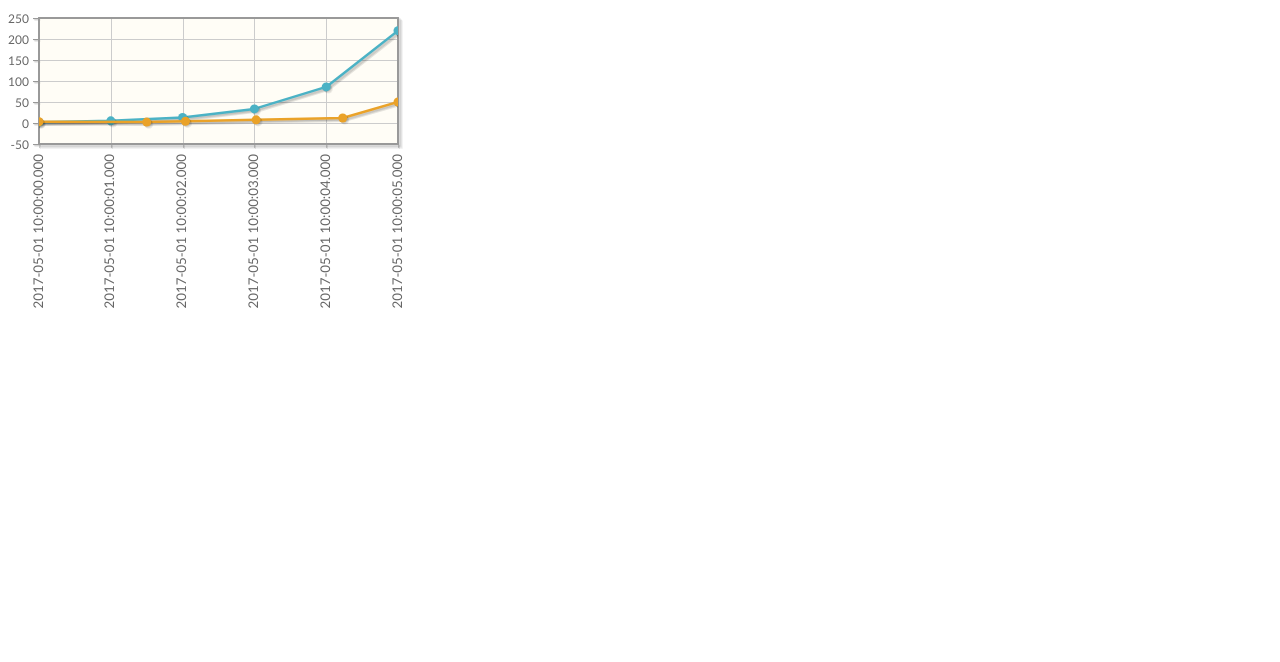
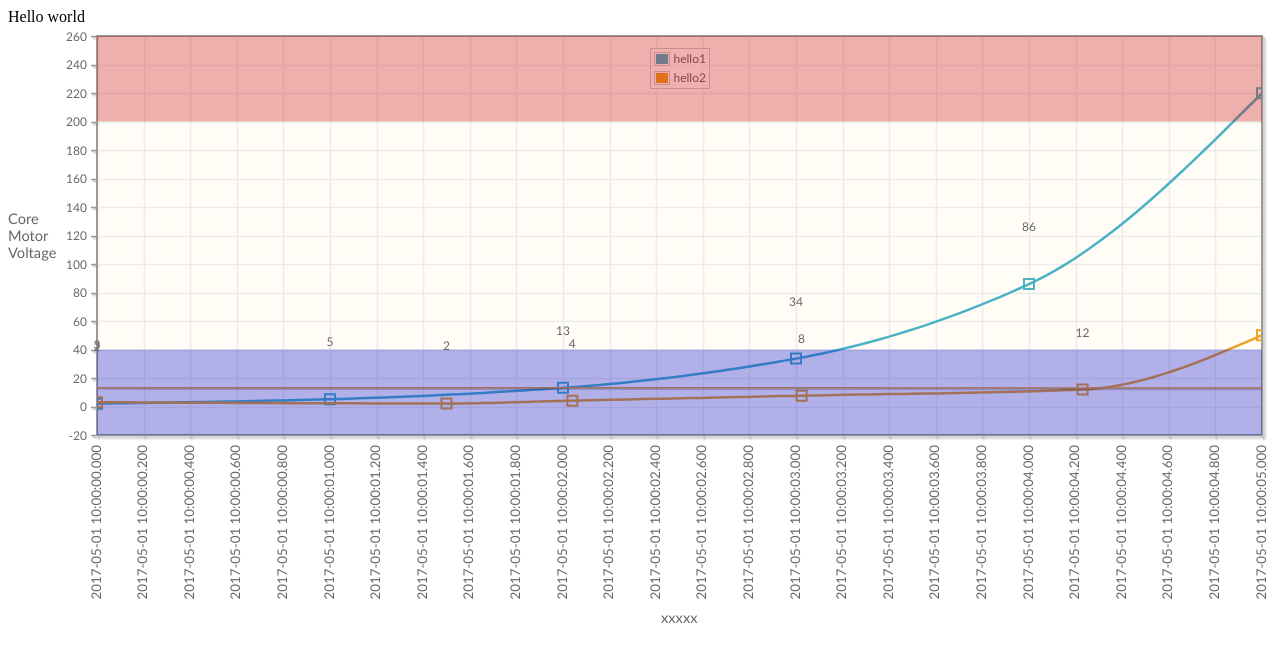
Before and after one commit to hojinjosephchoi/jqplot-sandbox, a plain HTML site: page index.html in a window 1280 px wide. Drawn offline with Linux system fonts and the light colour scheme.

Commit message:
line chart testing

```diff
--- a/index.html
+++ b/index.html
@@ -12,8 +12,23 @@
 <script type="text/javascript" src="jqplot/plugins/jqplot.logAxisRenderer.min.js"></script>
 <script type="text/javascript" src="jqplot/plugins/jqplot.canvasTextRenderer.min.js"></script>
 <script type="text/javascript" src="jqplot/plugins/jqplot.canvasAxisTickRenderer.min.js"></script>
-<script type="text/javascript" src="jqplot/plugins/jqplot.highlighter.min.js"></script>
 
+<script type="text/javascript" src="jqplot/plugins/jqplot.enhancedLegendRenderer.js"></script>
+
+<!-- highlighter -->
+<script type="text/javascript" src="jqplot/plugins/jqplot.highlighter.js"></script>
+
+<!-- cursor -->
+<script type="text/javascript" src="jqplot/plugins/jqplot.cursor.js"></script>
+
+<!-- point label -->
+<script type="text/javascript" src="jqplot/plugins/jqplot.pointLabels.js"></script>
+
+<!-- canvas overlay -->
+<script type="text/javascript" src="jqplot/plugins/jqplot.canvasOverlay.js"></script>
+
+<!-- trend line -->
+<script type="text/javascript" src="jqplot/plugins/jqplot.trendline.js"></script>
 
 <script type="text/javascript">
   $(document).ready(() => {
@@ -35,9 +50,136 @@
         [new Date(2017, 4, 1, 10, 0, 5, 000), 50]
       ]
     ];
+
+
+
+    // Globally enable plugins like cursor and highlighter
+    $.jqplot.config.enablePlugins = true;
+
+    // for 2 digit years, set the default centry to 2000.
+    // $.jsDate.config.defaultCentury = 2000;
+
     $.jqplot('chartdiv', chartData, {
+      legend: {
+        show: true,
+        // renderer: $.jqplot.EnhancedLegendRenderer,
+        rendererOptions: {
+          numberRows: 1
+        },
+        // placement: 'outsideGrid',
+        labels: ['hello1', 'hello2'],
+        location: 'n'
+      },
+      cursor:{
+        zoom: true,
+        tooltipOffset: 10,
+        tooltipLocation: 'nw'
+      },
+      seriesDefaults:{
+        // linePattern: 'dashed',
+        // showMarker: false,
+        shadow: false,
+        rendererOptions: {
+          smooth: true
+        },
+        pointLabels: {
+          show:true,
+          location: 'n',
+          ypadding: 50
+        },
+
+        // markerRenderer: $.jqplot.MarkerRenderer,
+        markerOptions: {
+          show: true,
+          size: 10,
+          shadow: false,
+          style: 'square'
+        },
+
+        trendline: {
+          show: true
+        },
+
+      },
+
+      highlighter: {
+        sizeAdjust: 10,
+        tooltipLocation: 'n',
+        tooltipAxes: 'y',
+        tooltipFormatString: '<b><i><span style="color:red;">hello</span></i></b> %.2f',
+        useAxesFormatters: false
+      },
+
+      grid: {
+        gridLineWidth: 1.5,
+        gridLineColor: 'rgb(235,235,235)',
+        drawGridlines: true
+      },
+
+      canvasOverlay: {
+        show: true,
+        objects: [
+          // {
+          //   horizontalLine: {
+          //     name: 'barney',
+          //     y: 50,
+          //     lineWidth: 6,
+          //     color: 'rgb(100, 55, 124)',
+          //     shadow: false
+          //   }
+          // },
+          // {
+          //   horizontalLine: {
+          //     name: 'fred',
+          //     y: 100,
+          //     lineWidth: 12,
+          //     xminOffset: '8px',
+          //     xmaxOffset: '29px',
+          //     color: 'rgb(50, 55, 30)',
+          //     shadow: false
+          //   }
+          // },
+          // {
+          //   dashedHorizontalLine: {
+          //     name: 'wilma',
+          //     y: 200,
+          //     lineWidth: 2,
+          //     xOffset: 54,
+          //     color: 'rgb(133, 120, 24)',
+          //     shadow: false
+          //   }
+          // }
+
+          {
+            rectangle: {
+              ymax: 40,
+              xminOffset: "0px",
+              xmaxOffset: "0px",
+              yminOffset: "0px",
+              ymaxOffset: "0px",
+              color: "rgba(0, 0, 200, 0.3)",
+              showTooltip: true,
+              tooltipFormatString: "Too low"
+            }
+          },
+          {
+            rectangle: {
+              ymin: 200,
+              xminOffset: "0px",
+              xmaxOffset: "0px",
+              yminOffset: "0px",
+              ymaxOffset: "0px",
+              color: "rgba(200, 0, 0, 0.3)",
+              showTooltip: true,
+              tooltipFormatString: "Too high"
+            }
+          }
+        ]
+      },
+
       axes: {
         xaxis: {
+          label: 'xxxxx',
           renderer: $.jqplot.DateAxisRenderer,
           tickRenderer: $.jqplot.CanvasAxisTickRenderer,
           tickOptions: {
@@ -45,11 +187,17 @@
             angle: -90,
             // textColor: '#dddddd'
           },
+          // tickInterval:'1 second',
           // min: "2011-08-01",
           // max: "2011-09-30",
           // tickInterval: "7 days",
           // drawMajorGridlines: false
         },
+        yaxis:{
+          labelRenderer: $.jqplot.CanvasAxisLabelRenderer,
+          label:'Core Motor Voltage',
+          // pad: 2
+        }
         // yaxis: {
         //   renderer: $.jqplot.LogAxisRenderer,
         //   pad: 0,
@@ -66,10 +214,19 @@
   });
 </script>
 
+<style>
+table{
+  width: 100%;
+}
+.jqplot-table-legend{
+  width: initial;
+}
+</style>
+
 </head>
 <body>
-
-<div id="chartdiv" style="width:400px; height:300px;"></div>
+<div>Hello world</div>
+<div id="chartdiv" style="width:100%; height:600px;"></div>
 
 </body>
 </html>
```
